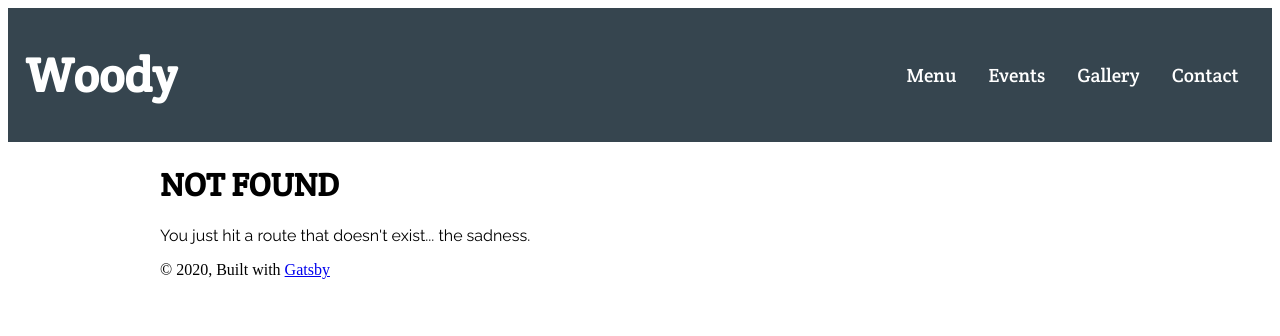
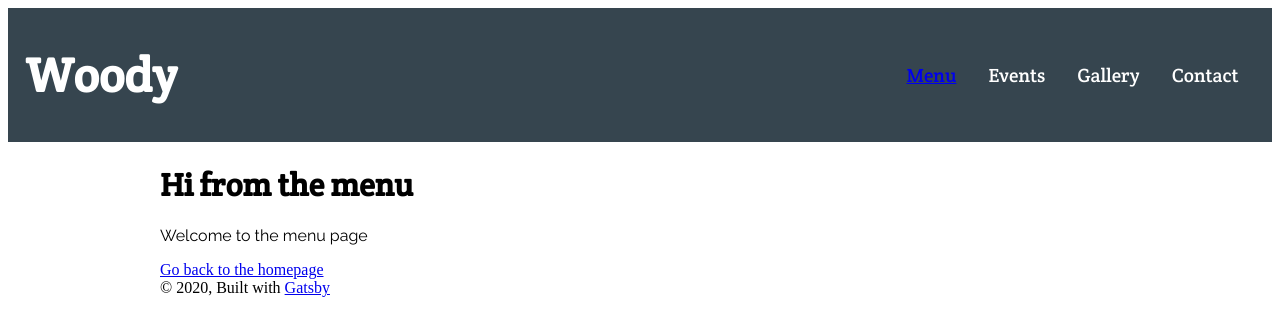
Before and after one commit to beboptank/woody-website, a Gatsby site in the folder woody/: page /menu in a window 1280 px wide. Before the commit this address had no page. Built offline with nearby package versions, Linux system fonts and the light colour scheme; Gatsby itself is replaced by a stand-in of ours.

Commit message:
added menu page and link, path not resolved

```diff
--- a/woody/src/components/Nav/nav.js
+++ b/woody/src/components/Nav/nav.js
@@ -11,7 +11,7 @@ const Nav = ({ siteTitle }) => (
     <nav className="navcontainer__navbar">
       <h1 className="navcontainer__navbar__title">
         <Link
-          to="../../pages/index.js"
+          to="pages/index.js"
           style={{
             color: `white`,
             textDecoration: `none`
@@ -21,7 +21,7 @@ const Nav = ({ siteTitle }) => (
         </Link>
       </h1>
       <ul className="navcontainer__items">
-        <li className="navcontainer__items__link">Menu</li>
+        <li className="navcontainer__items__link"><Link to="pages/menu/">Menu</Link></li>
         <li className="navcontainer__items__link">Events</li>
         <li className="navcontainer__items__link">Gallery</li>
         <li className="navcontainer__items__link">Contact</li>
--- /dev/null
+++ b/woody/src/pages/menu.js
@@ -0,0 +1,16 @@
+import React from "react";
+import { Link } from "gatsby";
+
+import Layout from "../components/layout";
+import SEO from "../components/seo";
+
+const Menu = () => (
+    <Layout>
+        <SEO title="Menu" />
+        <h1>Hi from the menu</h1>
+        <p>Welcome to the menu page</p>
+        <Link to="/">Go back to the homepage</Link>
+    </Layout>
+)
+
+export default Menu
```
